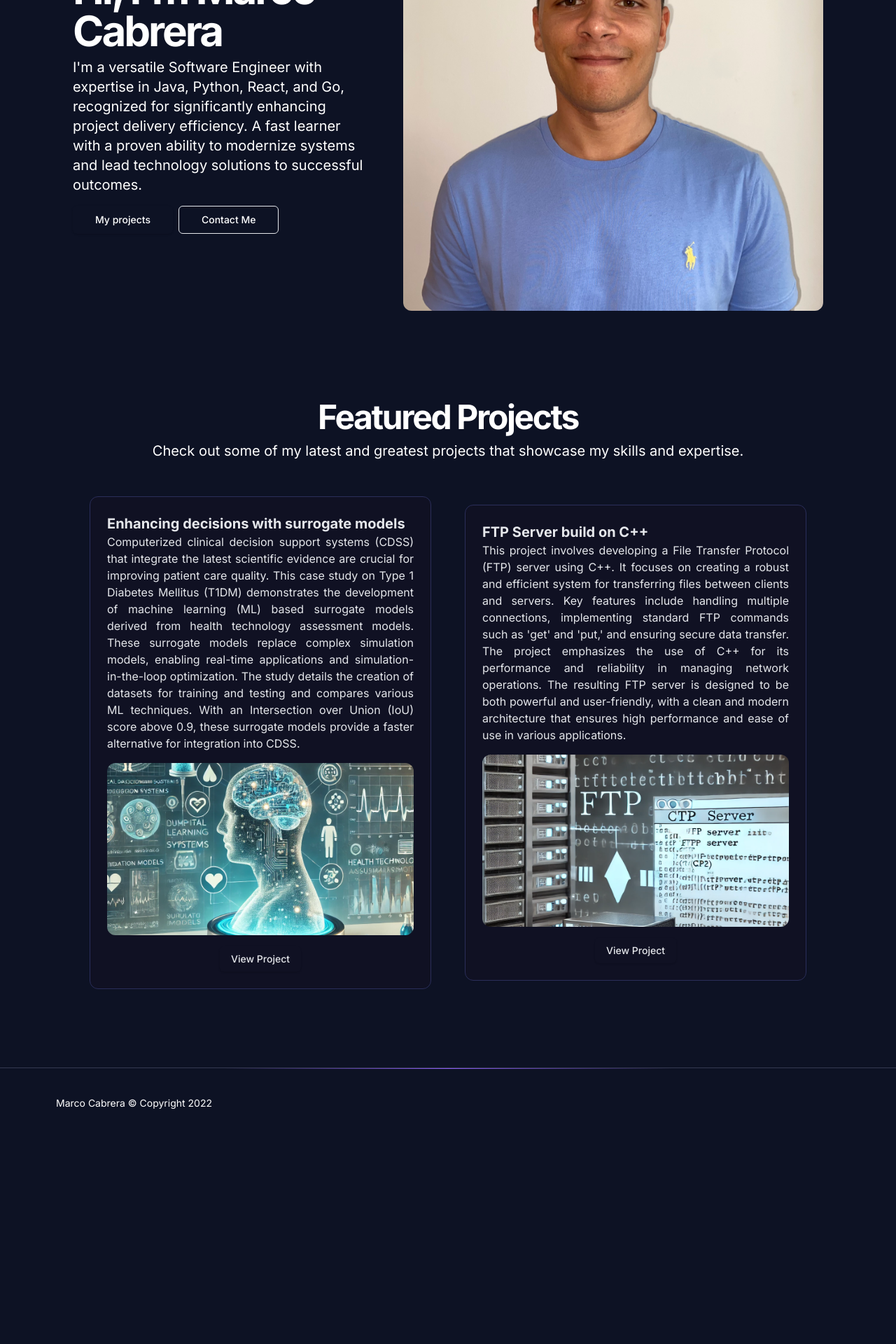
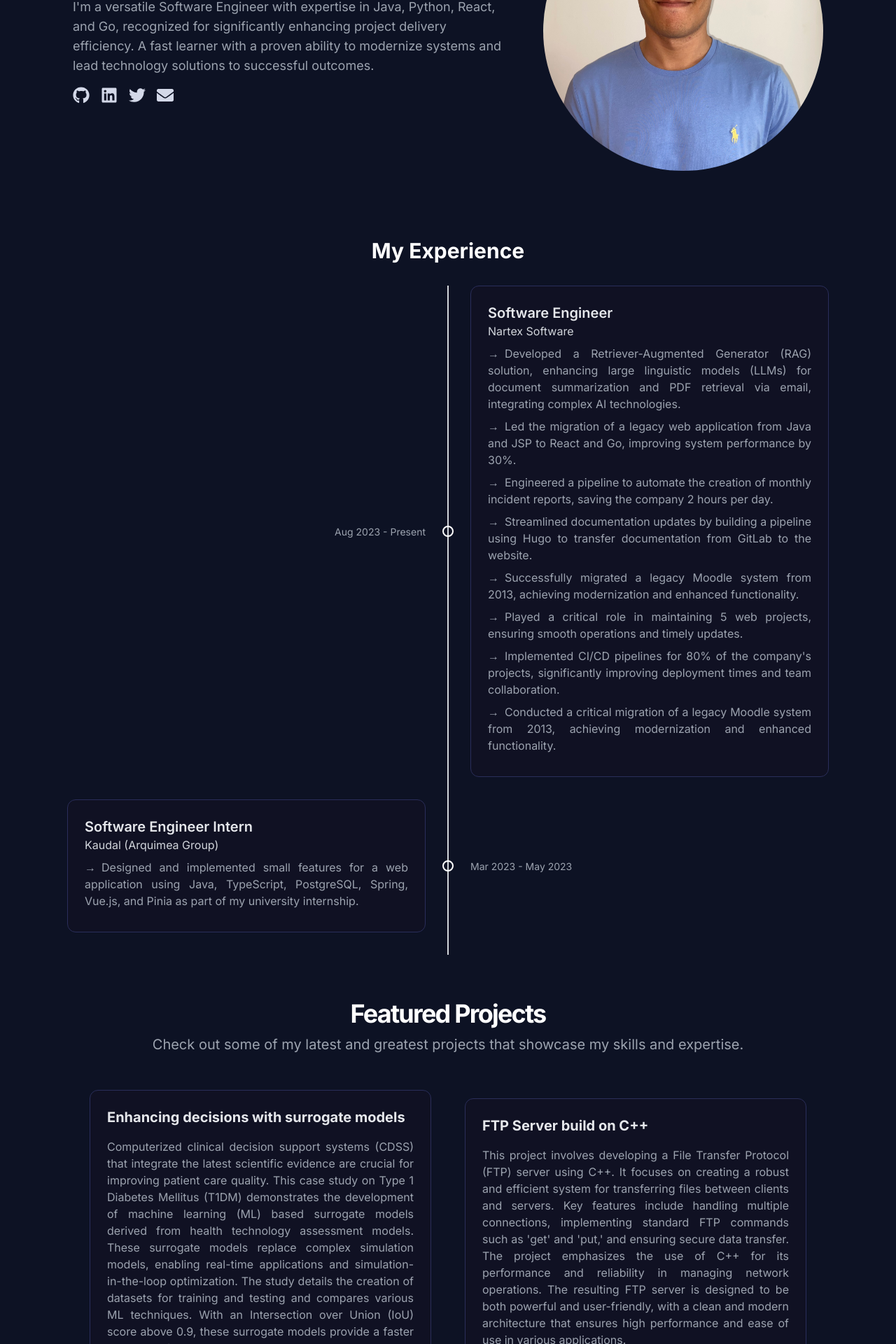
Before and after one commit to marcocabrerahdez/portfolio, a Next.js app: page / in a window 1280 px wide. Shown: the part 220-2140 px from the top of the page at 70% size. Before the commit the page ends 1846 px from the top, so only its background shows below. Built offline with nearby package versions, Linux system fonts and the light colour scheme.

Commit message:
Adding projects and experience components!

```diff
--- a/app/components/experience/index.tsx
+++ b/app/components/experience/index.tsx
@@ -1,49 +1,69 @@
-// @flow strict
-
 import GlowCard from '../helper/glow-card';
-import Link from 'next/link';
-import Image from 'next/image';
+import { experiences } from '../../../utils/constants';
 
 function Experience() {
   return (
-    <section className="w-full py-4 md:py-8 lg:py-16 bg-muted">
-      <div className="container px-4 md:px-6">
-        <div className="flex flex-col items-center justify-center space-y-4 text-center">
-          <div className="space-y-2">
-            <h2 className="text-3xl font-bold tracking-tighter sm:text-5xl">Featured Projects</h2>
-            <p className="max-w-[900px] text-muted-foreground md:text-xl/relaxed lg:text-base/relaxed xl:text-xl/relaxed">Check out some of my latest and greatest projects that showcase my skills and expertise.</p>
-          </div>
-        </div>
-        <div className="mx-auto grid max-w-5xl items-center gap-6 py-12 lg:grid-cols-2 lg:gap-12">
-          <GlowCard identifier="diabetes">
-            <div className="p-6">
-              <div className="mb-4">
-                <h3 className="text-xl font-bold">Enhancing decisions with surrogate models</h3>
-                <p className="text-justify">Computerized clinical decision support systems (CDSS) that integrate the latest scientific evidence are crucial for improving patient care quality. This case study on Type 1 Diabetes Mellitus (T1DM) demonstrates the development of machine learning (ML) based surrogate models derived from health technology assessment models. These surrogate models replace complex simulation models, enabling real-time applications and simulation-in-the-loop optimization. The study details the creation of datasets for training and testing and compares various ML techniques. With an Intersection over Union (IoU) score above 0.9, these surrogate models provide a faster alternative for integration into CDSS.</p>
-              </div>
+    <section className="w-full py-8 flex justify-center">
+      <div className="container mx-auto px-4 flex flex-col items-center">
+        <h2 className="text-3xl font-bold text-center mb-8">My Experience</h2>
+        <div className="relative w-full">
+          {/* Línea temporal */}
+          <div className="absolute left-1/2 transform -translate-x-1/2 h-full border-l-2 border-gray-300"></div>
 
-              <Image src="/diabetes.webp" alt="Project 1" className="mx-auto aspect-video overflow-hidden rounded-xl object-cover object-center sm:w-full" width={550} height={310} />
-              <div className="mt-4 text-center">
-                <Link href="https://github.com/marcocabrerahdez/TFG" className="inline-flex h-9 items-center justify-center rounded-md bg-primary px-4 py-2 text-sm font-medium text-primary-foreground shadow transition-colors hover:bg-primary/90 focus-visible:outline-none focus-visible:ring-1 focus-visible:ring-ring disabled:pointer-events-none disabled:opacity-50" prefetch={false}>
-                  View Project
-                </Link>
-              </div>
+          {experiences.map((exp, index) => (
+            <div key={exp.id} className="mb-8 w-full flex items-center relative">
+              {/* Punto en la línea temporal */}
+              <div className="absolute left-1/2 transform -translate-x-1/2 bg-secondary rounded-full h-4 w-4 border-2 border-white"></div>
+
+              {index % 2 === 0 ? (
+                <>
+                  {/* Fecha a la izquierda */}
+                  <div className="w-1/2 text-right pr-8">
+                    <span className="text-gray-400 text-sm">{exp.date}</span>
+                  </div>
+                  {/* Tarjeta a la derecha */}
+                  <div className="w-1/2 pl-8">
+                    <GlowCard identifier={exp.id.toString()}>
+                      <div className="p-6">
+                        <h3 className="text-xl font-semibold">{exp.title}</h3>
+                        <p className="text-gray-300">{exp.company}</p>
+                        <ul className="mt-2 text-gray-400 list-arrow list-inside">
+                          {exp.description.map((item, idx) => (
+                            <li key={idx} className="text-justify mb-2">
+                              {item}
+                            </li>
+                          ))}
+                        </ul>
+                      </div>
+                    </GlowCard>
+                  </div>
+                </>
+              ) : (
+                <>
+                  {/* Tarjeta a la izquierda */}
+                  <div className="w-1/2 pr-8">
+                    <GlowCard identifier={exp.id.toString()}>
+                      <div className="p-6">
+                        <h3 className="text-xl font-semibold">{exp.title}</h3>
+                        <p className="text-gray-300">{exp.company}</p>
+                        <ul className="mt-2 text-gray-400 list-arrow list-inside">
+                          {exp.description.map((item, idx) => (
+                            <li key={idx} className="text-justify mb-2">
+                              {item}
+                            </li>
+                          ))}
+                        </ul>
+                      </div>
+                    </GlowCard>
+                  </div>
+                  {/* Fecha a la derecha */}
+                  <div className="w-1/2 text-left pl-8">
+                    <span className="text-gray-400 text-sm">{exp.date}</span>
+                  </div>
+                </>
+              )}
             </div>
-          </GlowCard>
-          <GlowCard identifier="ftp-server">
-            <div className="p-6">
-              <div className="mb-4">
-                <h3 className="text-xl font-bold">FTP Server build on C++</h3>
-                <p className="text-justify">This project involves developing a File Transfer Protocol (FTP) server using C++. It focuses on creating a robust and efficient system for transferring files between clients and servers. Key features include handling multiple connections, implementing standard FTP commands such as 'get' and 'put,' and ensuring secure data transfer. The project emphasizes the use of C++ for its performance and reliability in managing network operations. The resulting FTP server is designed to be both powerful and user-friendly, with a clean and modern architecture that ensures high performance and ease of use in various applications.</p>
-              </div>
-              <Image src="/ftp-server.webp" alt="Project 2" className="mx-auto aspect-video overflow-hidden rounded-xl object-cover object-center sm:w-full" width={550} height={310} />
-              <div className="mt-4 text-center">
-                <Link href="#" className="inline-flex h-9 items-center justify-center rounded-md bg-primary px-4 py-2 text-sm font-medium text-primary-foreground shadow transition-colors hover:bg-primary/90 focus-visible:outline-none focus-visible:ring-1 focus-visible:ring-ring disabled:pointer-events-none disabled:opacity-50" prefetch={false}>
-                  View Project
-                </Link>
-              </div>
-            </div>
-          </GlowCard>
+          ))}
         </div>
       </div>
     </section>
--- /dev/null
+++ b/app/components/helper/contact-links.tsx
@@ -0,0 +1,23 @@
+import { FaGithub, FaLinkedin, FaTwitter, FaEnvelope } from 'react-icons/fa';
+import Link from 'next/link';
+
+function ContactLinks() {
+  return (
+    <div className="flex gap-4 justify-center">
+      <Link href="https://github.com/marcocabrerahdez" className="text-primary-foreground hover:text-secondary transition-colors" prefetch={false} target="_blank">
+        <FaGithub size={24} />
+      </Link>
+      <Link href="https://www.linkedin.com/in/marcocabrerahdez/" className="text-primary-foreground hover:text-secondary transition-colors" prefetch={false} target="_blank">
+        <FaLinkedin size={24} />
+      </Link>
+      <Link href="https://twitter.com/marcocabrerahdez" className="text-primary-foreground hover:text-secondary transition-colors" prefetch={false} target="_blank">
+        <FaTwitter size={24} />
+      </Link>
+      <Link href="mailto:marcocabrerahdez.dev@gmail.com" className="text-primary-foreground hover:text-secondary transition-colors" prefetch={false}>
+        <FaEnvelope size={24} />
+      </Link>
+    </div>
+  );
+}
+
+export default ContactLinks;
--- a/app/components/home/index.tsx
+++ b/app/components/home/index.tsx
@@ -1,29 +1,23 @@
 // @flow strict
-import Link from 'next/link';
 import Image from 'next/image';
+import ContactLinks from '../helper/contact-links';
 
 function Home() {
   return (
     <section className="w-full py-4 md:py-8 lg:py-16">
-      <div className="container px-4 md:px-6 grid gap-6 lg:grid-cols-[1fr_400px] lg:gap-12 xl:grid-cols-[1fr_600px]">
+      <div className="container px-4 md:px-6 grid gap-6 lg:grid-cols-[1fr_300px] lg:gap-12 xl:grid-cols-[1fr_400px]">
         <div className="flex flex-col justify-center space-y-4">
           <div className="space-y-2">
-            <h1 className="text-3xl font-bold tracking-tighter sm:text-5xl xl:text-6xl">Hi, I&apos;m Marco Cabrera</h1>
-            <p className="max-w-[600px] text-muted-foreground md:text-xl">
-              I&apos;m a versatile Software Engineer with expertise in Java, Python, React, and Go, recognized for significantly enhancing project delivery efficiency. A fast learner with a proven ability to modernize systems and lead technology solutions to successful outcomes.
+            <h1 className="text-3xl font-bold tracking-tighter sm:text-4xl xl:text-5xl">Hi, I&apos;m Marco Cabrera</h1>
+            <p className="max-w-[800px] text-gray-400 md:text-lg">I&apos;m a versatile Software Engineer with expertise in Java, Python, React, and Go, recognized for significantly enhancing project delivery efficiency. A fast learner with a proven ability to modernize systems and lead technology solutions to successful outcomes.
             </p>
           </div>
-          <div className="flex flex-col gap-2 min-[400px]:flex-row">
-            <Link href="#" className="inline-flex h-10 items-center justify-center rounded-md bg-primary px-8 text-sm font-medium text-primary-foreground shadow transition-colors hover:bg-primary/90 focus-visible:outline-none focus-visible:ring-1 focus-visible:ring-ring disabled:pointer-events-none disabled:opacity-50" prefetch={false}>
-              My projects
-            </Link>
-            <Link href="#" className="inline-flex h-10 items-center justify-center rounded-md border border-input bg-background px-8 text-sm font-medium shadow-sm transition-colors hover:bg-accent hover:text-accent-foreground focus-visible:outline-none focus-visible:ring-1 focus-visible:ring-ring disabled:pointer-events-none disabled:opacity-50" prefetch={false}>
-              Contact Me
-            </Link>
+          <div className="flex flex-col gap-2 min-[400px]:flex-row text-foreground">
+            <ContactLinks />
           </div>
         </div>
 
-        <Image src="/profile.jpg" alt="Marco Cabrera Hernández" className="mx-auto aspect-square overflow-hidden rounded-xl object-cover sm:w-full lg:order-last" width={550} height={550} />
+        <Image src="/profile.jpg" alt="Marco Cabrera Hernández" className="mx-auto aspect-square overflow-hidden rounded-full object-cover sm:w-full lg:order-last" width={250} height={50} />
       </div>
     </section>
   );
--- /dev/null
+++ b/app/components/projects/index.tsx
@@ -0,0 +1,41 @@
+// @flow strict
+
+import GlowCard from '../helper/glow-card';
+import Link from 'next/link';
+import Image from 'next/image';
+import { projects } from '../../../utils/constants';
+
+function Projects() {
+  return (
+    <section className="w-full py-4 md:py-6 lg:py-8 bg-muted">
+      <div className="container px-4 md:px-6">
+        <div className="flex flex-col items-center justify-center space-y-4 text-center">
+          <div className="space-y-2">
+            <h2 className="text-2xl font-bold tracking-tighter sm:text-4xl">Featured Projects</h2>
+            <p className="max-w-[900px] text-gray-400 text-muted-foreground md:text-xl/relaxed lg:text-base/relaxed xl:text-xl/relaxed">Check out some of my latest and greatest projects that showcase my skills and expertise.</p>
+          </div>
+        </div>
+        <div className="mx-auto grid max-w-5xl items-center gap-6 py-12 lg:grid-cols-2 lg:gap-12">
+          {projects.map((project) => (
+            <GlowCard key={project.id} identifier={project.id}>
+              <div className="p-6">
+                <div className="mb-4">
+                  <h3 className="text-xl font-bold">{project.title}</h3>
+                  <p className="mt-4 text-justify text-gray-400">{project.description}</p>
+                </div>
+                <Image src={project.imageSrc} alt={project.imageAlt} className="mx-auto aspect-video overflow-hidden rounded-xl object-cover object-center sm:w-full" width={550} height={310} />
+                <div className="mt-4 text-center">
+                  <Link href={project.linkHref} className="inline-flex h-9 items-center justify-center rounded-md bg-primary px-4 py-2 text-sm font-medium text-primary-foreground shadow transition-colors hover:bg-primary/90 focus-visible:outline-none focus-visible:ring-1 focus-visible:ring-ring disabled:pointer-events-none disabled:opacity-50" prefetch={false}>
+                    View Project
+                  </Link>
+                </div>
+              </div>
+            </GlowCard>
+          ))}
+        </div>
+      </div>
+    </section>
+  );
+}
+
+export default Projects;
--- a/app/css/globals.scss
+++ b/app/css/globals.scss
@@ -6,6 +6,8 @@
   --foreground-rgb: 211, 216, 232;
   --background-start-rgb: 214, 219, 220;
   --background-end-rgb: 255, 255, 255;
+  --primary-color-rgb: 34, 193, 195; /* Un color primario específico */
+  --secondary-color-rgb: 253, 187, 45; /* Un color secundario específico */
 }
 
 @media (prefers-color-scheme: dark) {
@@ -13,6 +15,8 @@
     --foreground-rgb: 255, 255, 255;
     --background-start-rgb: 0, 0, 0;
     --background-end-rgb: 0, 0, 0;
+    --primary-color-rgb: 253, 187, 45;
+    --secondary-color-rgb: 34, 193, 195;
   }
 }
 
@@ -25,4 +29,27 @@ body {
   .text-balance {
     text-wrap: balance;
   }
+
+  .text-primary {
+    color: rgb(var(--primary-color-rgb));
+  }
+
+  .text-secondary {
+    color: rgb(var(--secondary-color-rgb));
+  }
+
+  .text-foreground {
+    color: rgb(var(--foreground-rgb));
+  }
 }
+
+/* Custom list style with arrows */
+.list-arrow {
+  list-style-type: none;
+}
+
+.list-arrow li::before {
+  content: '→'; /* Usar flecha en lugar de punto */
+  color: var(--secondary-color-rgb); /* Aplica el color secundario */
+  padding-right: 8px;
+}
--- a/app/layout.tsx
+++ b/app/layout.tsx
@@ -5,7 +5,7 @@ import './css/card.scss';
 import './css/globals.scss';
 import Footer from './components/footer';
 import Home from './components/home';
-import Experience from './components/experience';
+import Experience from './components/projects';
 
 const inter = Inter({ subsets: ['latin'] });
 
--- a/app/page.tsx
+++ b/app/page.tsx
@@ -1,11 +1,13 @@
 import Home from './components/home';
 import Experience from './components/experience';
+import Projects from './components/projects';
 
 export default function Page() {
   return (
     <>
       <Home />
       <Experience />
+      <Projects />
     </>
   );
 }
--- a/tailwind.config.ts
+++ b/tailwind.config.ts
@@ -4,19 +4,15 @@ const config: Config = {
   content: ['./pages/**/*.{js,ts,jsx,tsx,mdx}', './components/**/*.{js,ts,jsx,tsx,mdx}', './app/**/*.{js,ts,jsx,tsx,mdx}'],
   theme: {
     extend: {
-      backgroundImage: {
-        'gradient-radial': 'radial-gradient(var(--tw-gradient-stops))',
-        'gradient-conic': 'conic-gradient(from 180deg at 50% 50%, var(--tw-gradient-stops))',
-      },
       container: {
         center: true,
         padding: {
-          DEFAULT: '1rem',
-          sm: '2rem',
-          lg: '3rem',
-          xl: '4rem',
-          '2xl': '4rem',
-          '3xl': '5rem',
+          DEFAULT: '0.5rem',
+          sm: '1rem',
+          lg: '2rem',
+          xl: '3rem',
+          '2xl': '3rem',
+          '3xl': '4rem',
         },
       },
 
--- /dev/null
+++ b/utils/constants.ts
@@ -0,0 +1,45 @@
+export const experiences = [
+  {
+    id: 1,
+    title: 'Software Engineer',
+    company: 'Nartex Software',
+    date: 'Aug 2023 - Present',
+    description: [
+      "Developed a Retriever-Augmented Generator (RAG) solution, enhancing large linguistic models (LLMs) for document summarization and PDF retrieval via email, integrating complex AI technologies.",
+      "Led the migration of a legacy web application from Java and JSP to React and Go, improving system performance by 30%.",
+      "Engineered a pipeline to automate the creation of monthly incident reports, saving the company 2 hours per day.",
+      "Streamlined documentation updates by building a pipeline using Hugo to transfer documentation from GitLab to the website.",
+      "Successfully migrated a legacy Moodle system from 2013, achieving modernization and enhanced functionality.",
+      "Played a critical role in maintaining 5 web projects, ensuring smooth operations and timely updates.",
+      "Implemented CI/CD pipelines for 80% of the company's projects, significantly improving deployment times and team collaboration.",
+      "Conducted a critical migration of a legacy Moodle system from 2013, achieving modernization and enhanced functionality."
+    ],
+  },
+  {
+    id: 2,
+    title: 'Software Engineer Intern',
+    company: 'Kaudal (Arquimea Group)',
+    date: 'Mar 2023 - May 2023',
+    description: ['Designed and implemented small features for a web application using Java, TypeScript, PostgreSQL, Spring, Vue.js, and Pinia as part of my university internship.'],
+  },
+];
+
+export const projects = [
+  {
+    id: "diabetes",
+    title: "Enhancing decisions with surrogate models",
+    description: "Computerized clinical decision support systems (CDSS) that integrate the latest scientific evidence are crucial for improving patient care quality. This case study on Type 1 Diabetes Mellitus (T1DM) demonstrates the development of machine learning (ML) based surrogate models derived from health technology assessment models. These surrogate models replace complex simulation models, enabling real-time applications and simulation-in-the-loop optimization. The study details the creation of datasets for training and testing and compares various ML techniques. With an Intersection over Union (IoU) score above 0.9, these surrogate models provide a faster alternative for integration into CDSS.",
+    imageSrc: "/diabetes.webp",
+    imageAlt: "Project 1",
+    linkHref: "https://github.com/marcocabrerahdez/TFG"
+  },
+  {
+    id: "ftp-server",
+    title: "FTP Server build on C++",
+    description: "This project involves developing a File Transfer Protocol (FTP) server using C++. It focuses on creating a robust and efficient system for transferring files between clients and servers. Key features include handling multiple connections, implementing standard FTP commands such as 'get' and 'put,' and ensuring secure data transfer. The project emphasizes the use of C++ for its performance and reliability in managing network operations. The resulting FTP server is designed to be both powerful and user-friendly, with a clean and modern architecture that ensures high performance and ease of use in various applications.",
+    imageSrc: "/ftp-server.webp",
+
+    imageAlt: "Project 2",
+    linkHref: "https://github.com/marcocabrerahdez/ftp-server"
+  }
+];
```
Also changed, not shown: utils/data/experience.ts (deleted, +0 -23 lines).
